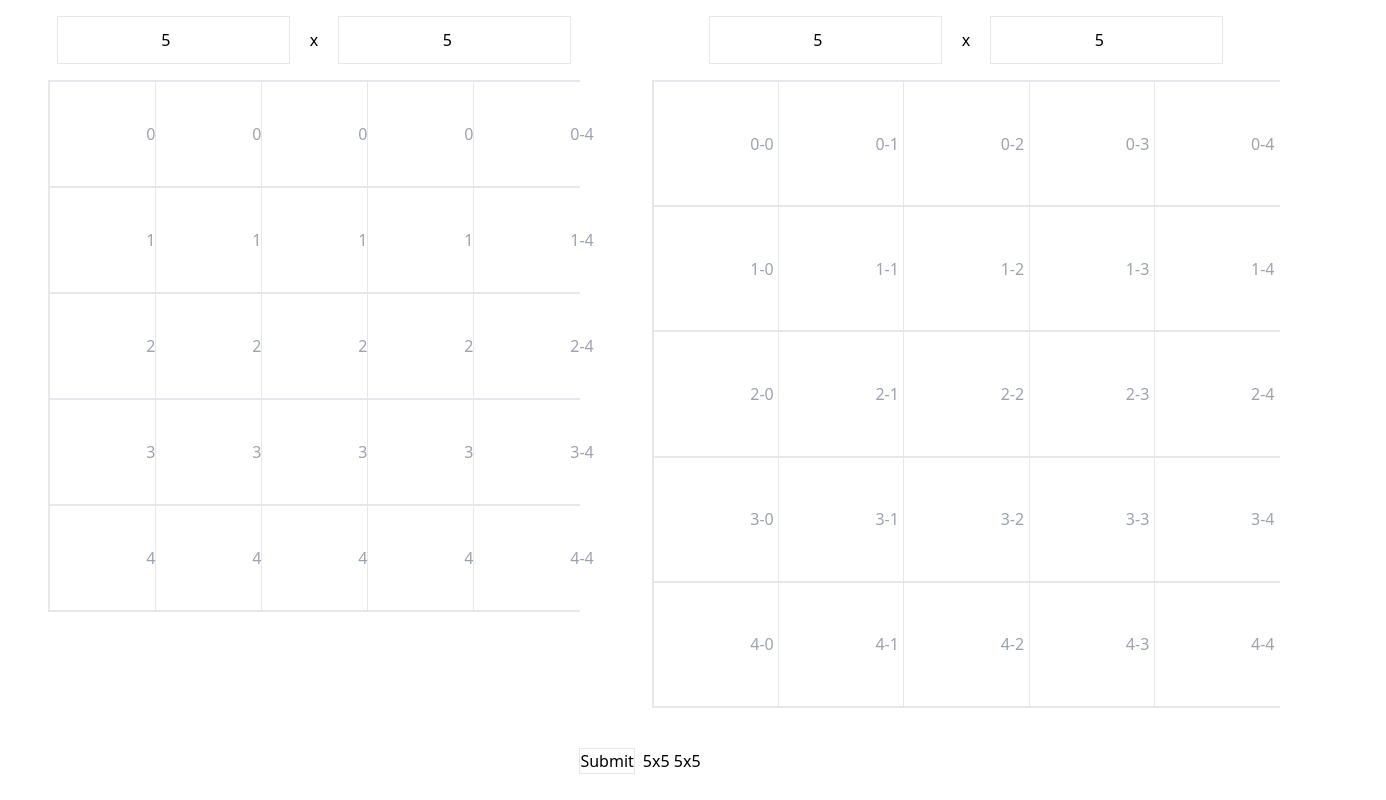
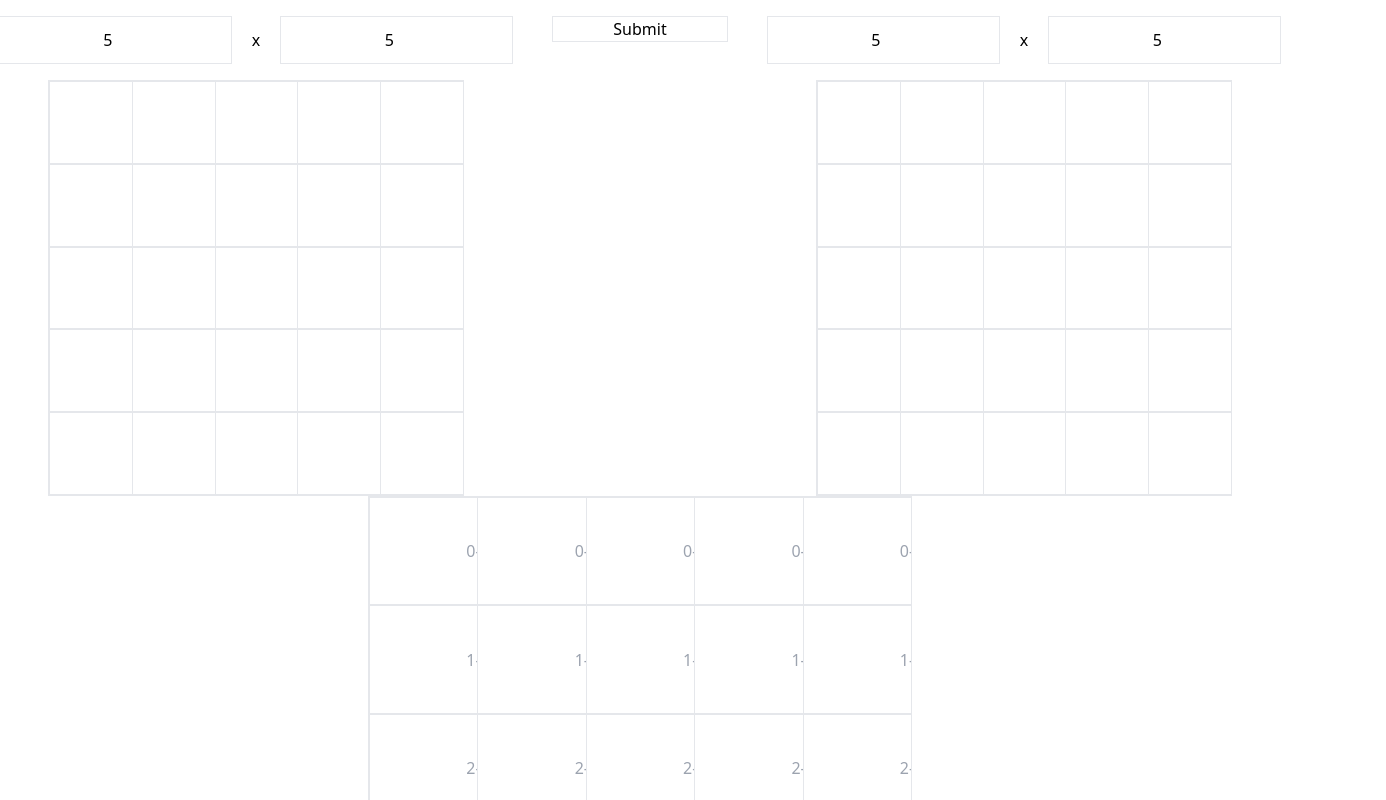
Before and after one commit to CameronMackenzie99/matrix-calculator, a React (Create React App) app: page / in a window 1280 px wide. Both pictures are taken after typing "5", "5", "5", "5" into the empty fields and a click on the button "Submit". Shown: the top 800 px of the page, 1386 px wide, since content can reach past the window. Built offline with nearby package versions, Linux system fonts and the light colour scheme.

Commit message:
Implement result matrix display, UI cleanup

```diff
--- a/src/App.tsx
+++ b/src/App.tsx
@@ -28,6 +28,7 @@ function App() {
   const [canMultiply, setCanMultiply] = useState<boolean>(false);
   const [matrix1, setMatrix1] = useState<Matrix>([[0]]);
   const [matrix2, setMatrix2] = useState<Matrix>([[0]]);
+  const [resultMatrix, setResultMatrix] = useState<Matrix>([[0]]);
 
   const CheckMatrixShapes = (Matrix1Columns: number, Matrix2Rows: number) => {
     // console.log(Matrix1Columns, Matrix2Rows)
@@ -36,6 +37,9 @@ function App() {
     } else {
       setCanMultiply(false);
     }
+    setResultMatrix(
+      generateMatrixArray(Matrix1Columns, Matrix2Rows, () => null)
+    );
   };
 
   const generateMatrixArray = (rows: number, columns: number, mapper: any) => {
@@ -73,15 +77,17 @@ function App() {
   const Grid = ({
     matrix,
     handleChange,
+    readOnly,
   }: {
     matrix: Matrix;
     handleChange: any;
+    readOnly: boolean;
   }) => {
     return (
       <div className='flex'>
         {matrix[0] && matrix[0].length > 0 && (
           <div
-            className={`border grid ${getRowsClassName(
+            className={`border grid overflow-hidden ${getRowsClassName(
               matrix
             )} ${getColsClassName(matrix)}`}
           >
@@ -94,6 +100,7 @@ function App() {
                   }}
                   value={value}
                   placeholder={`${rowIdx}-${colIdx}`}
+                  readOnly={readOnly}
                 />
               ))
             )}
@@ -107,10 +114,12 @@ function App() {
     onChange,
     value,
     placeholder,
+    readOnly,
   }: {
     onChange: React.ChangeEventHandler<HTMLInputElement>;
     value: number;
     placeholder: string;
+    readOnly: boolean;
   }) => {
     return (
       <div className='border flex aspect-square'>
@@ -120,6 +129,7 @@ function App() {
           placeholder={placeholder}
           value={value}
           className='text-center overflow-hidden'
+          readOnly={readOnly}
         />
       </div>
     );
@@ -127,9 +137,15 @@ function App() {
 
   useEffect(() => {
     CheckMatrixShapes(B, C);
+  }, [B, C]);
+
+  useEffect(() => {
     setMatrix1(generateMatrixArray(A, B, () => null));
+  }, [A, B]);
+
+  useEffect(() => {
     setMatrix2(generateMatrixArray(C, D, () => null));
-  }, [A, B, C, D]);
+  }, [C, D]);
 
   const handleSubmit = () => {
     if (canMultiply) {
@@ -139,9 +155,9 @@ function App() {
     }
   };
   return (
-    <div className=''>
-      <div className='flex flex-row justify-center gap-x-6'>
-        <div className='w-1/2'>
+    <div className='max-h-screen'>
+      <div className='flex justify-center gap-x-6 h-50'>
+        <div className='w-2/5 flex flex-col'>
           <div className='flex flex-row gap-x-5 justify-center m-4 h-12'>
             <input
               type='number'
@@ -160,10 +176,26 @@ function App() {
             />
           </div>
           <div className='flex justify-center px-12'>
-            {<Grid matrix={matrix1} handleChange={handleChange} />}
+            {
+              <Grid
+                matrix={matrix1}
+                handleChange={handleChange}
+                readOnly={false}
+              />
+            }
           </div>
         </div>
-        <div className='w-1/2'>
+        <div className='w-1/5 flex flex-col'>
+          <div className='m-4 flex flex-col justify-center'>
+            <button type='submit' className='border' onClick={handleSubmit}>
+              Submit
+            </button>
+            <div className='text-center'>
+              <NotCompatible canMultiply={canMultiply} />
+            </div>
+          </div>
+        </div>
+        <div className='w-2/5 flex flex-col'>
           <div className='flex flex-row gap-x-5 justify-center m-4 h-12'>
             <input
               type='number'
@@ -182,19 +214,30 @@ function App() {
             />
           </div>
           <div>
-            <div className='flex justify-center gap-x-5'>
-              {<Grid matrix={matrix2} handleChange={handleChange} />}
+            <div className='flex justify-center px-12'>
+              {
+                <Grid
+                  matrix={matrix2}
+                  handleChange={handleChange}
+                  readOnly={false}
+                />
+              }
             </div>
           </div>
         </div>
       </div>
-      <div className='flex justify-center items-center mt-10 gap-x-2'>
-        <button type='submit' className='border' onClick={handleSubmit}>
-          Submit
-        </button>
-        {A}x{B} {C}x{D}
-      </div>
-      <NotCompatible canMultiply={canMultiply} />
+
+      {canMultiply && (
+        <div className=''>
+          <div className='flex justify-center px-12 w-1/2 mx-auto'>
+            <Grid
+              matrix={resultMatrix}
+              handleChange={handleChange}
+              readOnly={true}
+            />
+          </div>
+        </div>
+      )}
     </div>
   );
 }
```
